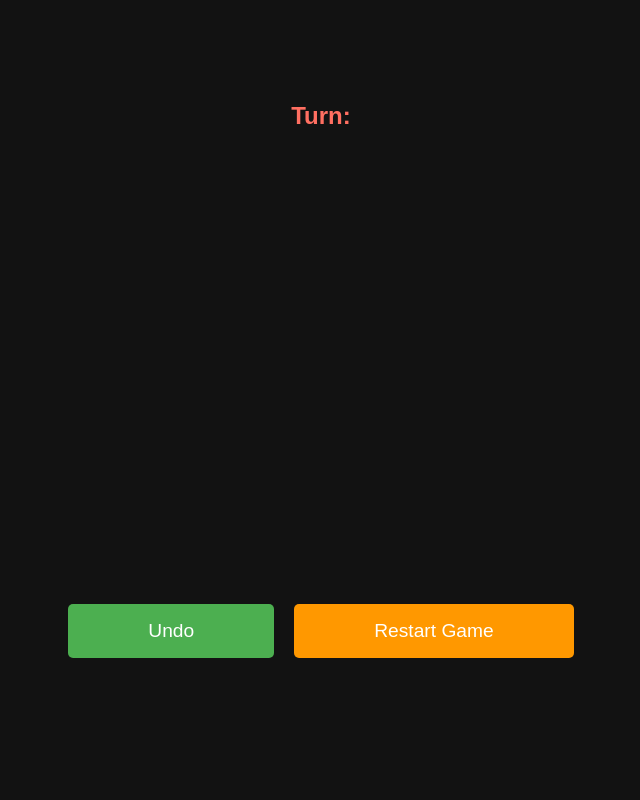
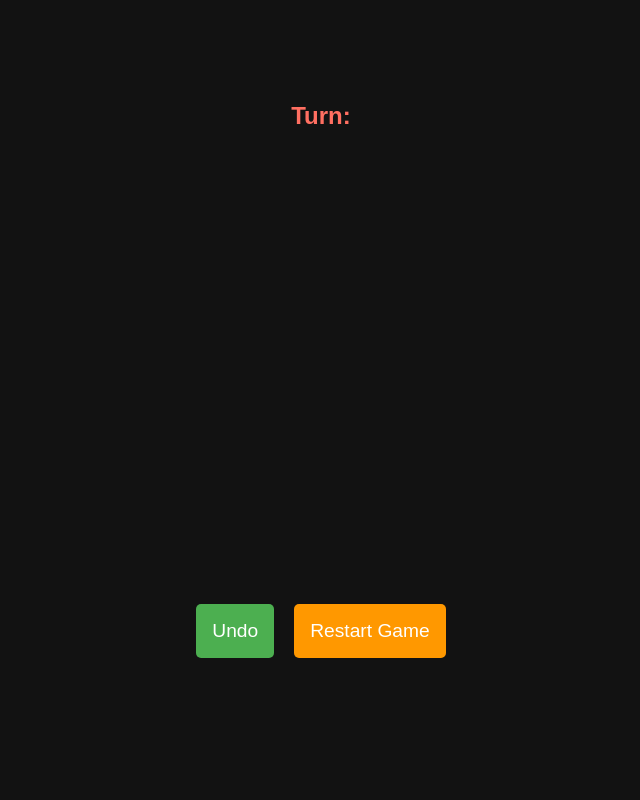
Before and after one commit to meet1993shah/DotsGame, a Flask app: template templates/game.html in a window 1280 px wide. Shown: the whole page, without its empty margins (319-959 px from the left). Run offline with Flask 3, Linux system fonts and the light colour scheme; the template is opened without the code that fills it: most values are stand-ins (such as "Sample title", 1, 10 or a date in 2020); some libraries are stand-ins or nearby versions.

Commit message:
updated styles

```diff
--- a/static/game.js
+++ b/static/game.js
@@ -5,6 +5,7 @@
             const players = data.players;
             const gridWidth = parseInt(document.getElementById('gameBoard').getAttribute('data-width'));
             const gridHeight = parseInt(document.getElementById('gameBoard').getAttribute('data-height'));
+            const dotSpacing = 60 + (7 - Math.min(gridWidth, gridHeight)) * 10;
 
             let currentPlayer = 0;
             let scores = new Array(players.length).fill(0);
@@ -31,7 +32,6 @@
 
             function drawGrid() {
                 gameBoard.innerHTML = "";
-                const dotSpacing = 50;
 
                 // Draw lines
                 for (let r = 0; r <= gridHeight; r++) {
@@ -141,8 +141,8 @@
                 let boxesToRemove = document.querySelectorAll(`#gameBoard div`);
                 boxesToRemove.forEach(box => {
                     if (
-                        parseInt(box.style.top) === r * 50 + 8 &&
-                        parseInt(box.style.left) === c * 50 + 8
+                        parseInt(box.style.top) === r * dotSpacing + 5 &&
+                        parseInt(box.style.left) === c * dotSpacing + 5
                     ) {
                         box.remove();
                     }
@@ -187,10 +187,10 @@
             function colorBox(r, c) {
                 let box = document.createElement("div");
                 box.style.position = "absolute";
-                box.style.top = `${r * 50 + 8}px`;  // Adjusting position to center in box
-                box.style.left = `${c * 50 + 8}px`; // Adjusting position to center in box
-                box.style.width = "40px";
-                box.style.height = "40px";
+                box.style.top = `${r * dotSpacing + 5}px`;  // Adjusting position to center in box
+                box.style.left = `${c * dotSpacing + 5}px`; // Adjusting position to center in box
+                box.style.width = `${dotSpacing}px`;
+                box.style.height = `${dotSpacing}px`;
                 box.style.backgroundColor = players[currentPlayer].color;
                 box.style.zIndex = 1; // Make sure the box appears above the lines
                 gameBoard.appendChild(box);
--- a/static/game_styles.css
+++ b/static/game_styles.css
@@ -39,6 +39,10 @@
 
 #scores {
     font-size: 1.2rem;
+    display: flex;
+    flex-direction: row;
+    gap: 15px;
+    flex-wrap: wrap;
 }
 
 /* Game Container */
@@ -131,7 +135,7 @@
     background-color: #FF6F61; /* Vibrant button color */
     color: white;
     border: none;
-    padding: 1rem 5rem;
+    padding: 1rem 1rem;
     font-size: 1.2rem;
     cursor: pointer;
     border-radius: 5px;
```
Also changed, not shown: templates/index.html (+4 -5 lines).
